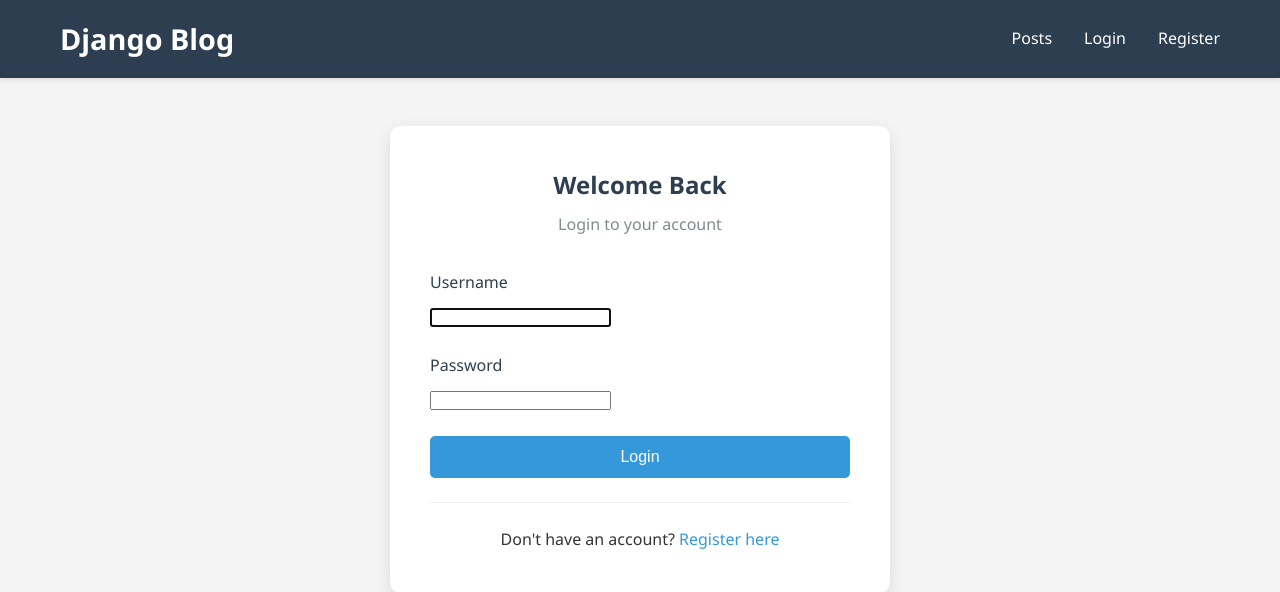
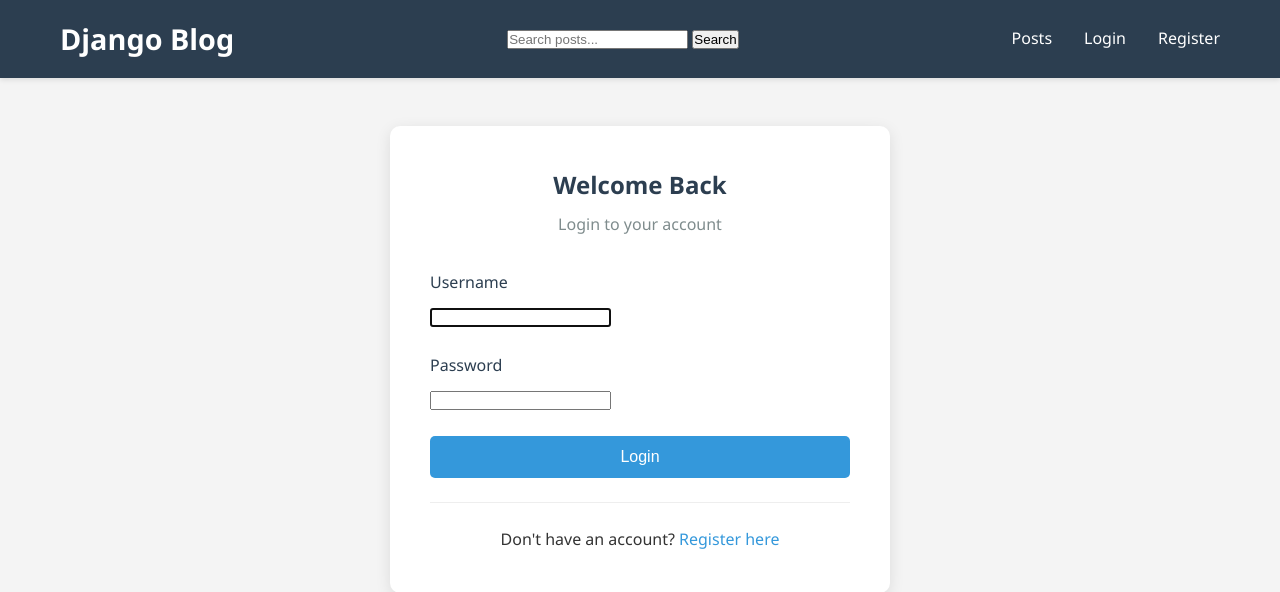
Before and after one commit to E-d-d-i-e-A/Alx_DjangoLearnLab, a Django app: a page that uses django_blog/blog/templates/blog/base.html in a window 1280 px wide. Shown: the top 592 px of the page. Run offline with Django 4.2, Linux system fonts and the light colour scheme.

Commit message:
Update base.html

```diff
--- a/django_blog/blog/templates/blog/base.html
+++ b/django_blog/blog/templates/blog/base.html
@@ -12,6 +12,13 @@
         <nav>
             <div class="container">
                 <h1 class="logo">Django Blog</h1>
+
+                <!-- Search Bar -->
+                <form action="{% url 'search-posts' %}" method="get" class="search-form">
+                    <input type="text" name="q" placeholder="Search posts..." class="search-input" value="{{ request.GET.q }}">
+                    <button type="submit" class="search-btn">Search</button>
+                </form>
+
                 <ul class="nav-links">
                     <li><a href="{% url 'post-list' %}">Posts</a></li>
                     {% if user.is_authenticated %}
@@ -28,6 +35,14 @@
     </header>
 
     <main class="container">
+        {% if messages %}
+            {% for message in messages %}
+                <div class="alert alert-{{ message.tags }}">
+                    {{ message }}
+                </div>
+            {% endfor %}
+        {% endif %}
+
         {% block content %}
         {% endblock %}
     </main>
```
Lines whose indentation alone changed are shown as unchanged.
